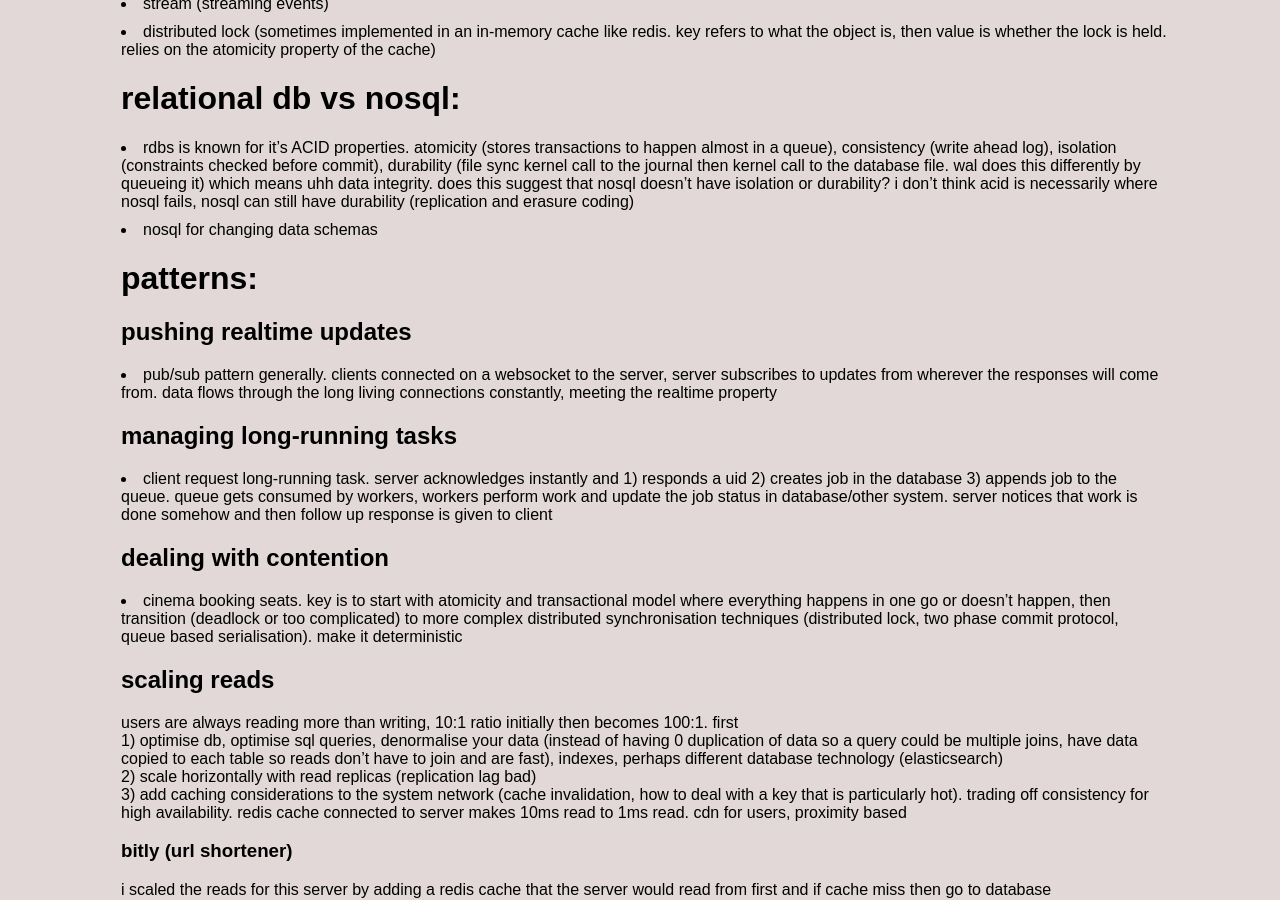
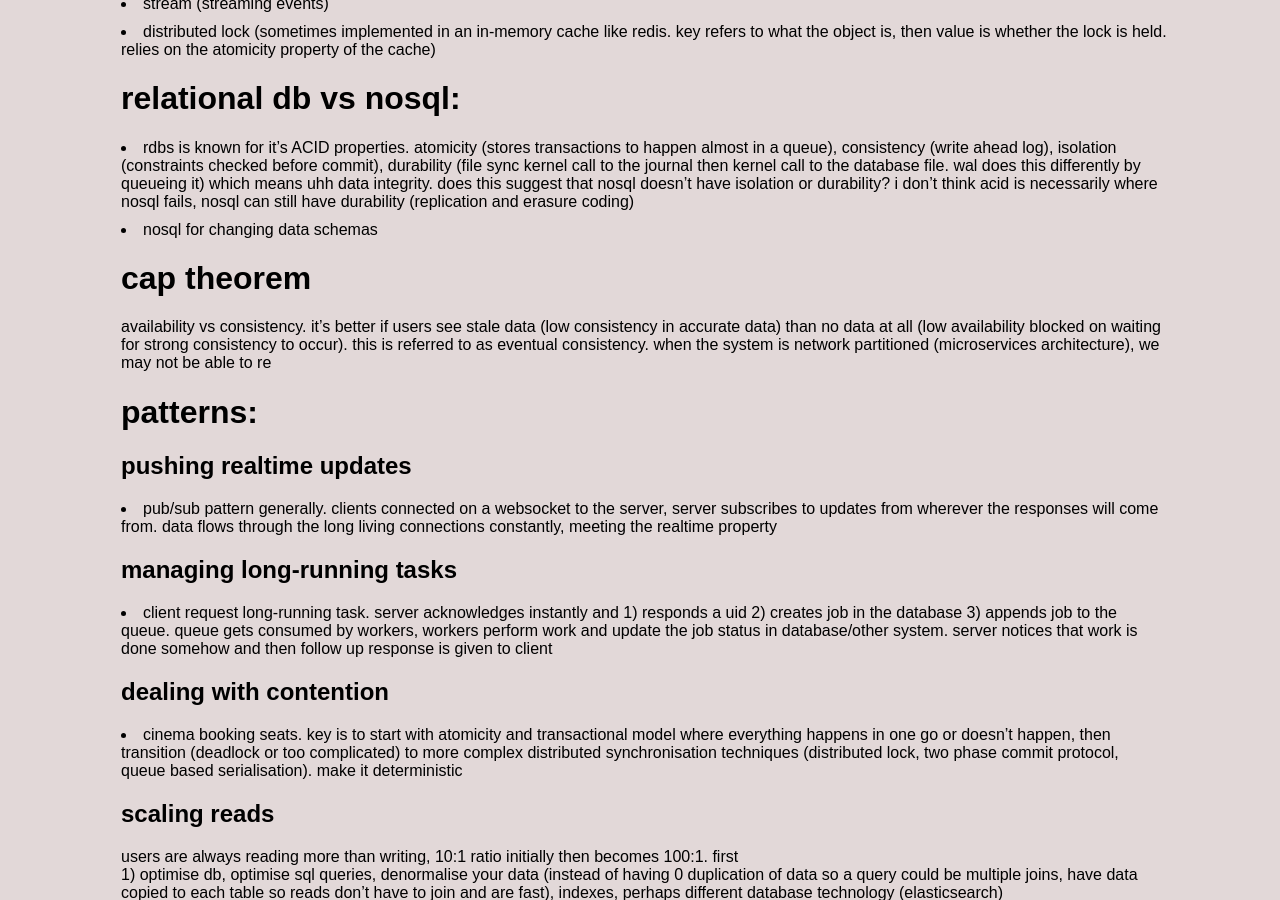
Before and after one commit to jsbaasi/jsbaasi.github.io, a Jekyll site: the page built from _posts/2026-06-06-system-design-notes.md, in a window 1280 px wide and 900 px high, scrolled down 796 px. Built offline with Jekyll 4.4.1, drawn with Linux system fonts in a browser that asks for light colours.

Commit message:
vault backup: 2026-06-07 17:38:19

```diff
--- a/_posts/2026-06-06-system-design-notes.md
+++ b/_posts/2026-06-06-system-design-notes.md
@@ -24,6 +24,8 @@ permalink: /system-design-notes/
 # relational db vs nosql:
 - rdbs is known for it's ACID properties. atomicity (stores transactions to happen almost in a queue), consistency (write ahead log), isolation (constraints checked before commit), durability (file sync kernel call to the journal then kernel call to the database file. wal does this differently by queueing it) which means uhh data integrity. does this suggest that nosql doesn't have isolation or durability? i don't think  acid is necessarily where nosql fails, nosql can still have durability (replication and erasure coding)
 - nosql for changing data schemas
+# cap theorem
+availability vs consistency. it's better if users see stale data (low consistency in accurate data) than no data at all (low availability blocked on waiting for strong consistency to occur). this is referred to as eventual consistency. when the system is network partitioned (microservices architecture), we may not be able to re
 # patterns:
 ## pushing realtime updates
 - pub/sub pattern generally. clients connected on a websocket to the server, server subscribes to updates from wherever the responses will come from. data flows through the long living connections constantly, meeting the realtime property
```
